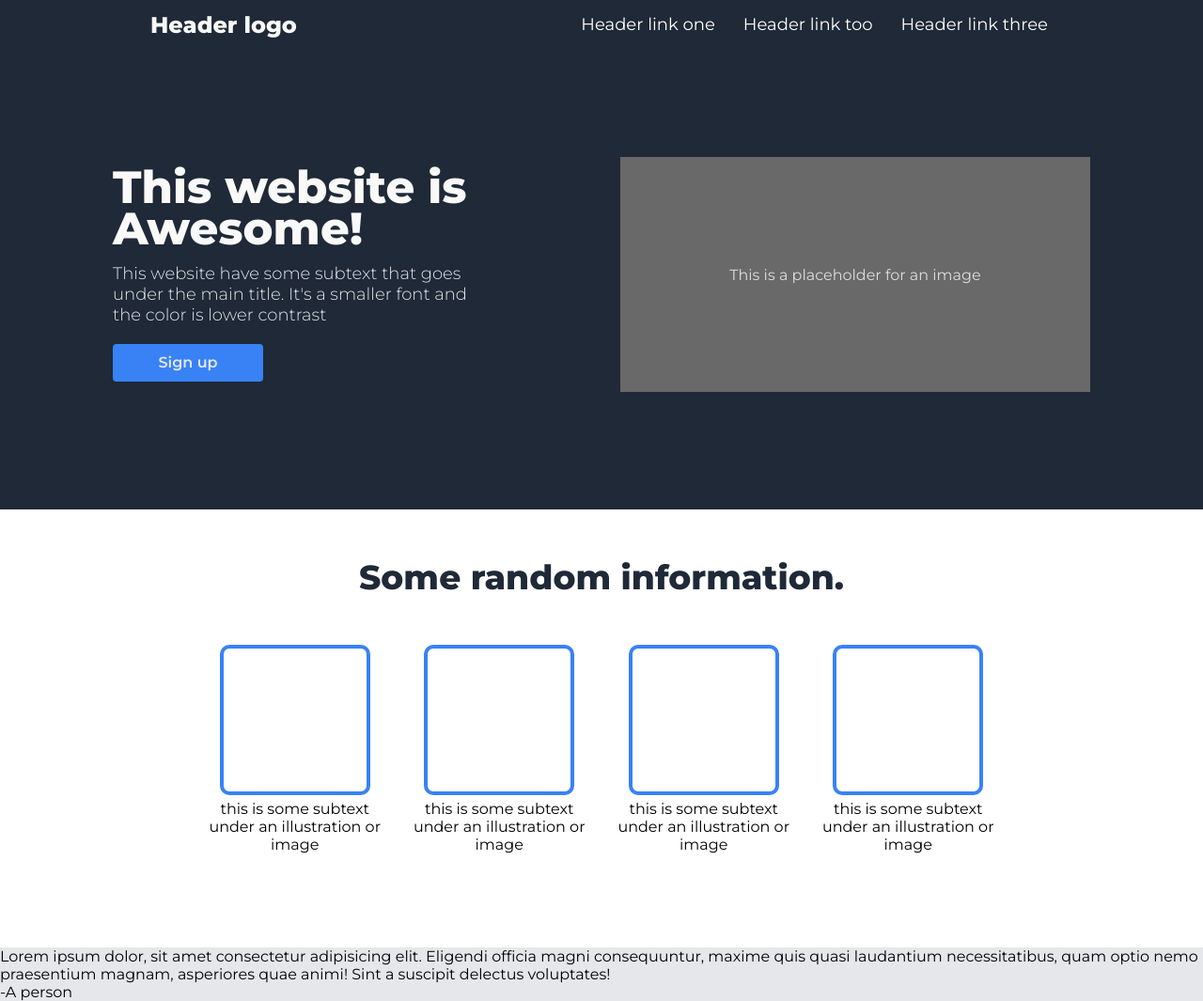
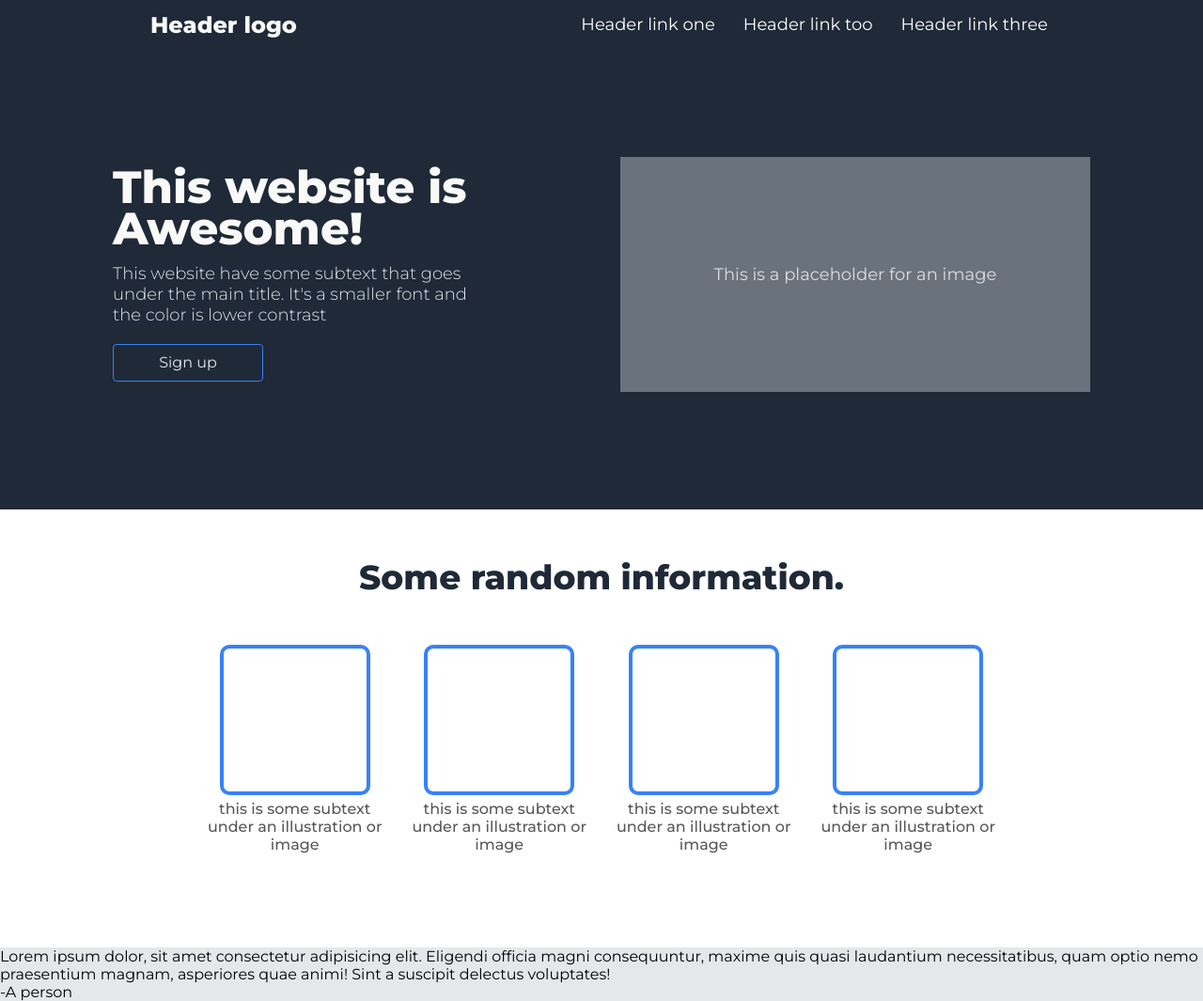
Before and after one commit to mariereveron/landing-page, a plain HTML site: page index.html in a window 1280 px wide. Shown: the whole page at 94% size. Drawn offline with Linux system fonts and the light colour scheme.

```diff
--- a/assets/styles.css
+++ b/assets/styles.css
@@ -37,7 +37,7 @@ padding: 5px;
 }
 
 .nav-bar nav a:hover{
-    background-color: rgba(255, 255, 255, 0.24);
+    color: #3882F6;
 }
 
 header .logo{
@@ -82,18 +82,17 @@ header .logo{
 }
 
 .hero-banner .left-hero .header-button{
-    border: none;
-    background-color: #3882F6;
+    border: 1px solid #3882F6;
+    background-color: transparent;
     color: #E5E7EB;
     height: 40px;
     width: 160px;
     text-align: center;
-    text-decoration: none;
+    font-weight: 400;
     font-size: 16px;
-    font-weight: 600;
     cursor: pointer;
     border-radius: 4px;
-    transition: background-color 0.3s ease-in-out;
+    transition: background-color 0.5s ease-in-out;
     /*FLEX*/
     display: flex;
     justify-content: center;
@@ -101,14 +100,15 @@ header .logo{
 }
 
 .hero-banner .left-hero .header-button:hover{
-    background-color: #3d3d3d;
+    background-color:  #3882F6;
 }
 
 .hero-banner .image{
-    background-color: #696969;
+    background-color:  hsl(209, 8%, 45%);
     color: #dcdddf;
     width: 500px;
     height: 250px;
+    font-size: 18px;
     /*FLEX*/
     display:flex;
     justify-content: center;
@@ -143,6 +143,8 @@ section .info h2{
 
 .widget{
     text-align: center;
+    font-weight: 500;
+    color: rgb(88, 88, 88);
     /*FLEX*/
     display: flex;
     flex-direction: column;
```
